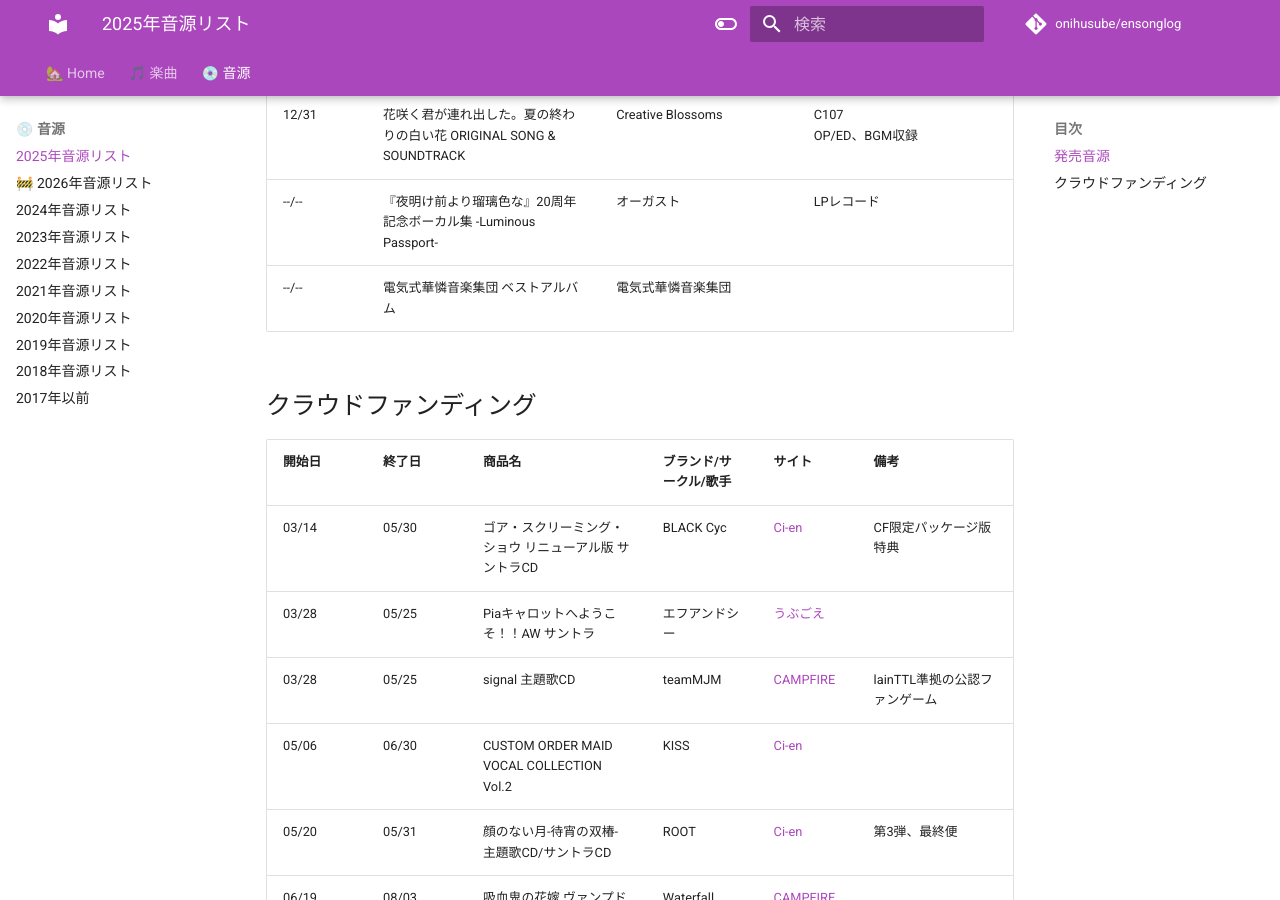
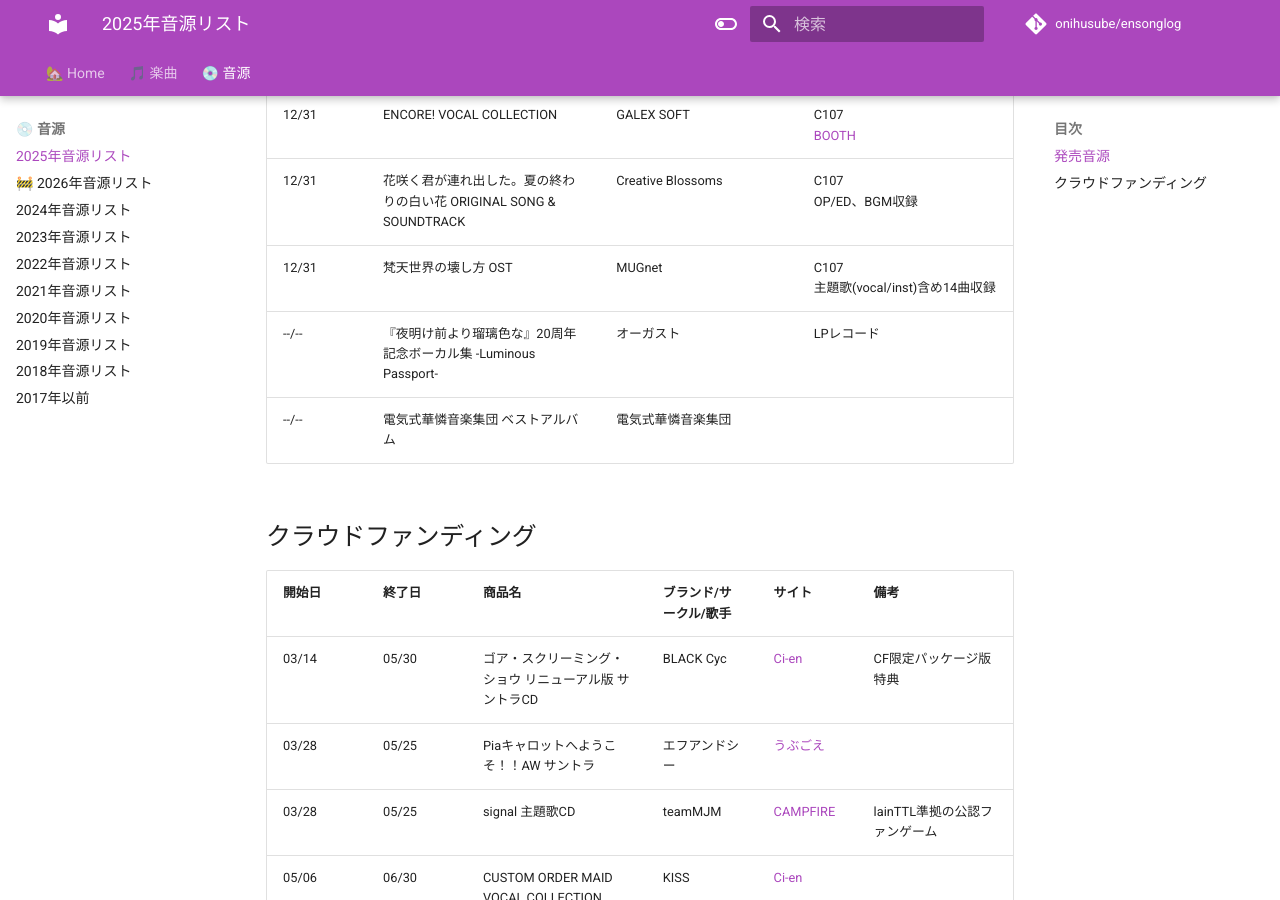
Before and after one commit to onihusube/ensonglog, an MkDocs documentation site: the page built from docs/2025/音源.md, in a window 1280 px wide and 900 px high, scrolled down 17699 px. Built offline with MkDocs 1.6.1 and Material for MkDocs 9.7.7, drawn with Linux system fonts in a browser that asks for light colours; comment, search, counter and statistics services are not loaded; some of the changed text lies outside the part shown.

Commit message:
梵天世界の壊し方など追加

```diff
--- a/docs/2025/音源.md
+++ b/docs/2025/音源.md
@@ -212,6 +212,7 @@
 | 10/31 | やりなおしクランクイン 音楽特典 | CloverGAME | [特典音源付き版](https://www.dlsite.com/pro/work/=/product_id/VJ01004910.html) </br> 主題歌「クランクアップ！」full 収録|
 | 11/05 | ガールズメイドプディング - Solo Collection - 配信 | ANMC | コラボカフェ物販先行 </br> [🎵🔗](https://zula.link-map.jp/links/CM0JgiNl) |
 | 11/15 | ティンクルスターナイツ Original Soundtrack vol.1 | Studio KUMASAN | 2周年記念ポップアップストア期間限定（オンラインは翌2/8まで） </br> [収録曲](https://twinklestarknights.wikiru.jp/?%E3%83%9F%E3%83%A5%E3%83%BC%E3%82%B8%E3%83%83%E3%82%AF#ost_01) |
+| 11/16 | 十四番目のΞ OP/ED収録 カセットテープ | ねこバナナ | [BOOTH](https://booth.pm/ja/items/7654172) |
 | 11/23 | ステディホリック-KiRARCHiVE MiX- | 綺良雪 | 綺良雪 10th Anniversary Live ～KiRARCHiVE 2015-2025～ 来場者特典 |
 | 11/26 | 霜月はるかボーカルワークスアルバム第9弾『あしおとステップ』 | 霜月はるか | M3秋先行 </br> 一部店舗（アニメイト・メロンブックス・リミスタ）限定 |
 | 11/27 | ハミダシクリエイティブ キャラクターソングアルバム | まどそふと | CF先行 |
@@ -242,6 +243,7 @@
 | 12/30 | 美少女万華鏡 オリジナル・サウンドトラック | ωstar | C107 </br> CD6枚組、シリーズ5作＋外伝の音楽収録 </br> ボーナストラック「生きとし生けるもの Arrange Version」 |
 | 12/31 | ENCORE! VOCAL COLLECTION | GALEX SOFT | C107 </br> [BOOTH](https://galexsoft.booth.pm/items/7732343) |
 | 12/31 | 花咲く君が連れ出した。夏の終わりの白い花 ORIGINAL SONG & SOUNDTRACK | Creative Blossoms | C107 </br> OP/ED、BGM収録 |
+| 12/31 | 梵天世界の壊し方 OST | MUGnet | C107 </br> 主題歌(vocal/inst)含め14曲収録 |
 | --/-- | 『夜明け前より瑠璃色な』20周年記念ボーカル集 -Luminous Passport- | オーガスト | LPレコード |
 | --/-- | 電気式華憐音楽集団 ベストアルバム | 電気式華憐音楽集団 |  |
 
```
Also changed, not shown: docs/index.md (+1 -0 lines).
